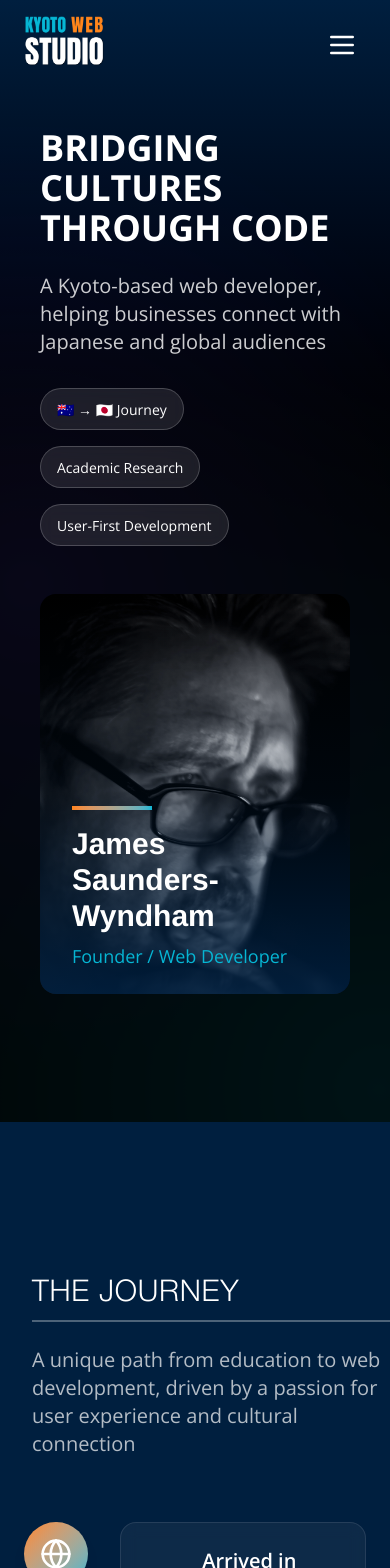
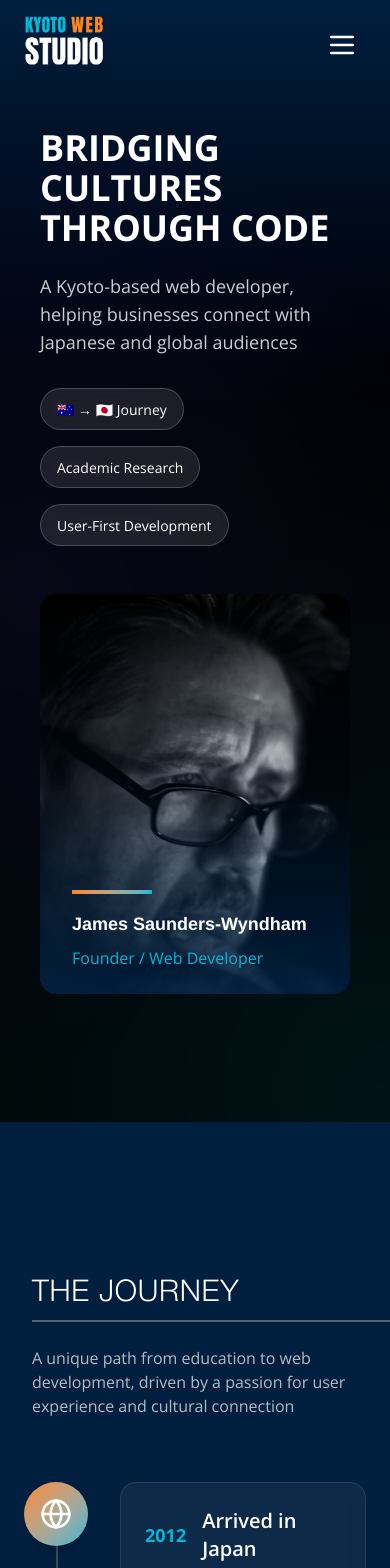
Before and after one commit to jswyndham/kws-international, a Next.js app: page /en/about in a window 390 px wide. Shown: the top 1568 px of the page. Built offline with nearby package versions, Linux system fonts and the light colour scheme; a web font is replaced by a local one.

Commit message:
Fix responsive design issues in Hero sections for Home and About.

```diff
--- a/src/app/components/about/AboutHero.tsx
+++ b/src/app/components/about/AboutHero.tsx
@@ -46,7 +46,7 @@ const AboutHero = () => {
 						</h1>
 
 						<p
-							className={`text-xl md:text-2xl text-white/80 mb-8 ${
+							className={`text-lg md:text-xl text-white/80 mb-8 ${
 								isJapanese ? 'font-zenOldMincho' : ''
 							}`}
 						>
@@ -122,7 +122,7 @@ const AboutHero = () => {
 									{/* Name with animated reveal */}
 									<div className="overflow-hidden mb-2">
 										<motion.h3
-											className={`text-white text-3xl md:text-4xl font-bold ${
+											className={`text-white text-lg md:text-2xl font-bold ${
 												isJapanese
 													? 'font-notoSansJP'
 													: 'font-helvetica'
@@ -142,7 +142,7 @@ const AboutHero = () => {
 									{/* Title with staggered animation */}
 									<div className="overflow-hidden">
 										<motion.p
-											className={`text-[#06B6D4] text-lg md:text-xl ${
+											className={`text-[#06B6D4] text-md md:text-lg ${
 												isJapanese
 													? 'font-zenOldMincho'
 													: ''
--- a/src/app/components/about/AboutStory.tsx
+++ b/src/app/components/about/AboutStory.tsx
@@ -91,7 +91,7 @@ const AboutStory = () => {
 				</div>
 
 				<motion.p
-					className={`text-xl text-white/70 max-w-3xl mt-6 ${
+					className={`text-md md:text-xl text-white/70 max-w-3xl mt-6 ${
 						isJapanese ? 'font-zenOldMincho' : ''
 					}`}
 					initial={{ opacity: 0, y: 20 }}
--- a/src/app/components/home/Hero.tsx
+++ b/src/app/components/home/Hero.tsx
@@ -50,7 +50,7 @@ const Hero = () => {
 					delay: 0.3,
 				}}
 			>
-				<div className="relative w-[250px] h-[200px] md:w-[450px] md:h-[375px] lg:w-[700px] lg:h-[400px]">
+				<div className="relative w-[225px] h-[175px] md:w-[450px] md:h-[375px] lg:w-[700px] lg:h-[400px]">
 					<Image
 						src="/images/logo.png"
 						alt="Kyoto Web Studio Logo"
@@ -70,14 +70,14 @@ const Hero = () => {
 					transition={{ delay: 1.5, duration: 1 }}
 				>
 					<span
-						className={`block tracking-wide text-3xl md:text-6xl lg:text-7xl text-white leading-none ${
+						className={`block tracking-wide text-2xl md:text-6xl lg:text-7xl text-white leading-none ${
 							isJapanese ? 'font-zenOldMincho' : "font-['Anton']"
 						}`}
 					>
 						{t('title')}
 					</span>
 					<span
-						className={`block text-2xl md:text-4xl lg:text-5xl text-[#06B6D4] font-light mt-3 ${
+						className={`block text-xl md:text-4xl lg:text-5xl text-[#06B6D4] font-light md:mt-3 ${
 							isJapanese
 								? 'font-notoSansJP'
 								: "font-['Open_Sans']"
@@ -88,7 +88,7 @@ const Hero = () => {
 				</motion.h1>
 
 				<motion.p
-					className={`text-lg md:text-xl lg:text-2xl text-white/90 mb-10 max-w-2xl mx-auto ${
+					className={`text-md md:text-xl lg:text-2xl text-white/90 mb-10 max-w-2xl mx-auto ${
 						isJapanese ? 'font-notoSansJP' : ''
 					}`}
 					initial={{ opacity: 0, y: 20 }}
```
